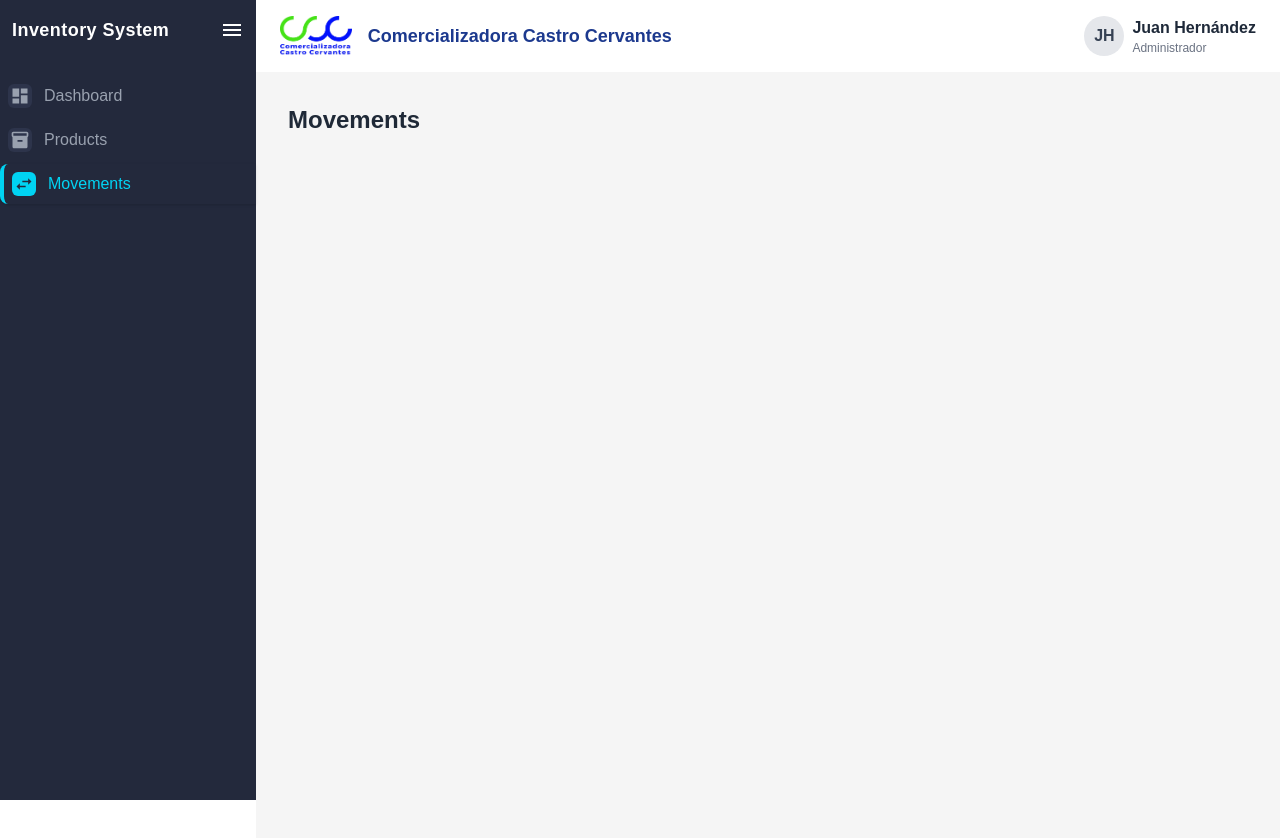
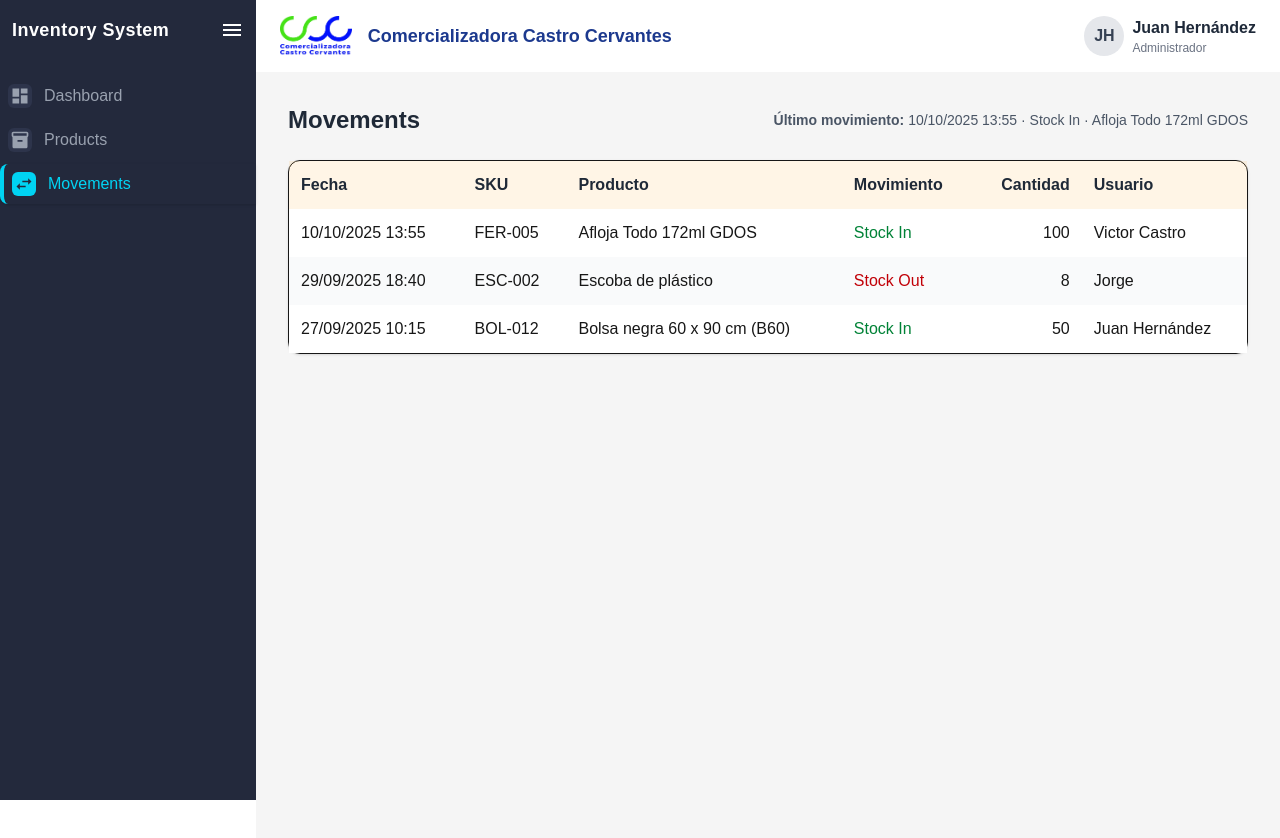
Before and after one commit to Juan-Hernandez-Dev/CCC_Inventory, a Next.js app: page /movements in a window 1280 px wide. Shown: the top 838 px of the page. Built offline with nearby package versions, Linux system fonts and the light colour scheme.

Commit message:
Creacion de tabla de movimientos

```diff
--- a/data/movements.js
+++ b/data/movements.json
@@ -1,5 +1,5 @@
 {
-  "movements" [
+  "movements": [
     {
       "id": "mv-001",
       "date": "2025-09-27T10:15:00Z",
@@ -16,7 +16,16 @@
       "sku": "ESC-002",
       "movement": "Stock Out",
       "quantity": 8,
-      "user": "María López"
+      "user": "Jorge"
+    },
+    {
+      "id": "mv-003",
+      "date": "2025-10-10T13:55:00Z",
+      "product": "Afloja Todo 172ml GDOS",
+      "sku": "FER-005",
+      "movement": "Stock In",
+      "quantity": 100,
+      "user": "Victor Castro"
     }
   ]
 }
--- a/src/app/movements/page.tsx
+++ b/src/app/movements/page.tsx
@@ -1,11 +1,47 @@
 "use client";
 
+import React, { useState, useMemo } from "react";
 import Header from '../../../components/Header';
 import Sidebar from '../../../components/Sidebar';
-import React from "react";
+import movementsData from "../../../data/movements.json";
+
+// Si tienes tipos, ajusta la ruta a tu archivo de tipos:
+export type MovementType = "Stock In" | "Stock Out";
+export interface Movement {
+  id: string;
+  date: string;      // ISO
+  product: string;
+  sku: string;
+  movement: MovementType;
+  quantity: number;
+  user: string;
+}
+
+const fmtDateTime = (iso: string) => {
+  const d = new Date(iso);
+  const dd = String(d.getDate()).padStart(2, "0");
+  const mm = String(d.getMonth() + 1).padStart(2, "0");
+  const yyyy = d.getFullYear();
+  const hh = String(d.getHours()).padStart(2, "0");
+  const mi = String(d.getMinutes()).padStart(2, "0");
+  return `${dd}/${mm}/${yyyy} ${hh}:${mi}`;
+};
 
 export default function MovementsPage() {
-  const [sidebarWidth, setSidebarWidth] = React.useState('64px');
+  const [sidebarWidth, setSidebarWidth] = useState("64px");
+
+  // Soporta { movements: [...] } o arreglo directo [...]
+  const movements: Movement[] = useMemo(
+    () => ((movementsData as any).movements ?? (movementsData as any)) as Movement[],
+    []
+  );
+
+  const sorted = useMemo(
+    () => [...movements].sort((a, b) => new Date(b.date).getTime() - new Date(a.date).getTime()),
+    [movements]
+  );
+
+  const last = sorted[0];
 
   return (
     <div className="flex h-screen" style={{ margin: 0, padding: 0 }}>
@@ -13,9 +49,65 @@ export default function MovementsPage() {
       <div className="flex-1" style={{ marginLeft: sidebarWidth }}>
         <Header />
         <div className="p-8 bg-[#f5f5f5] min-h-screen">
-          <h1 className="text-2xl mb-6 font-bold text-[#1F2937]">
-            Movements
-          </h1>
+          <div className="flex items-center justify-between mb-6">
+            <h1 className="text-2xl font-bold text-[#1F2937]">Movements</h1>
+            <div className="text-sm text-gray-600">
+              {last ? (
+                <>
+                  <span className="font-semibold">Último movimiento: </span>
+                  <span>{fmtDateTime(last.date)} · {last.movement} · {last.product}</span>
+                </>
+              ) : (
+                <span>Sin movimientos aún</span>
+              )}
+            </div>
+          </div>
+
+          <div className="bg-white rounded-xl shadow border">
+            <table className="w-full border-collapse">
+              <thead>
+                <tr className="bg-[#FFB34922] text-[#1F2937]">
+                  <th className="p-3 text-left">Fecha</th>
+                  <th className="p-3 text-left">SKU</th>
+                  <th className="p-3 text-left">Producto</th>
+                  <th className="p-3 text-left">Movimiento</th>
+                  <th className="p-3 text-right">Cantidad</th>
+                  <th className="p-3 text-left">Usuario</th>
+                </tr>
+              </thead>
+              <tbody>
+                {sorted.map((m) => (
+                  <tr key={m.id} className="odd:bg-white even:bg-gray-50">
+                    <td className="p-3">{fmtDateTime(m.date)}</td>
+                    <td className="p-3">{m.sku}</td>
+                    <td className="p-3">{m.product}</td>
+                    <td className="p-3">
+                      <span
+                        className={
+                          m.movement === "Stock In"
+                            ? "text-green-700 font-medium"
+                            : "text-red-700 font-medium"
+                        }
+                      >
+                        {m.movement}
+                      </span>
+                    </td>
+                    <td className="p-3 text-right">{m.quantity}</td>
+                    <td className="p-3">{m.user}</td>
+                  </tr>
+                ))}
+
+                {sorted.length === 0 && (
+                  <tr>
+                    <td className="p-6 text-center text-gray-500" colSpan={6}>
+                      No hay movimientos aún.
+                    </td>
+                  </tr>
+                )}
+              </tbody>
+            </table>
+          </div>
+
         </div>
       </div>
     </div>
--- a/src/app/page.tsx
+++ b/src/app/page.tsx
@@ -4,16 +4,50 @@ import Header from '../../components/Header';
 import Sidebar from '../../components/Sidebar';
 import React from "react";
 import data from '../../data/productos.json';
+import movementsData from "../../data/movements.json";
 import { MdInventory2, MdError, MdSyncAlt, MdWarning, MdCancel } from "react-icons/md";
+import type { Movement } from "../types_movements/movements";
 
 export default function Page() {
   const [sidebarWidth, setSidebarWidth] = React.useState('64px');
 
-  // Card Metrics
-  const totalProducts = data.productos.length;
-  const lowStock = data.productos.filter(p => p.stock <= 5).length;
-  const recentMovements = 45; // Example static number
-  const lastMovement = "27/09/2025"; // Example static date
+  // --- Métricas de productos ---
+  const totalProducts = (data as any).productos.length;
+  const lowStock = (data as any).productos.filter((p: any) => p.stock <= 5).length;
+
+  // --- Helper: dd/MM/yyyy ---
+  const formatDate = (d: Date) => {
+    const dd = String(d.getDate()).padStart(2, "0");
+    const mm = String(d.getMonth() + 1).padStart(2, "0");
+    const yyyy = d.getFullYear();
+    return `${dd}/${mm}/${yyyy}`;
+  };
+
+  // --- Movimientos desde JSON ---
+  // Soporta ambas estructuras: { movements: [...] } o directamente [...]
+  const movements: Movement[] =
+    ((movementsData as any).movements ?? (movementsData as any)) as Movement[];
+
+  // Último movimiento (fecha más reciente)
+  const lastMovementDate: Date | null =
+    movements.length > 0
+      ? movements
+          .map(m => new Date(m.date))
+          .sort((a, b) => b.getTime() - a.getTime())[0]
+      : null;
+
+  const lastMovement = lastMovementDate ? formatDate(lastMovementDate) : "—";
+
+  // Movimientos de HOY (para la tarjeta “RECENT MOVEMENTS”)
+  const startOfToday = new Date();
+  startOfToday.setHours(0, 0, 0, 0);
+  const startOfTomorrow = new Date(startOfToday);
+  startOfTomorrow.setDate(startOfTomorrow.getDate() + 1);
+
+  const recentMovements = movements.filter(m => {
+    const d = new Date(m.date);
+    return d >= startOfToday && d < startOfTomorrow;
+  }).length;
 
   return (
     <div className="flex h-screen" style={{ margin: 0, padding: 0 }}>
@@ -25,11 +59,11 @@ export default function Page() {
           <h1 className="text-2xl mb-4" style={{ fontWeight: 'bold', color: '#1F2937' }}>
             Dashboard Statistics
           </h1>
+
           <div className="grid grid-cols-1 sm:grid-cols-3 gap-6 mb-8">
             {/* Total Products */}
             <div className="bg-white rounded-xl shadow p-8 flex flex-col justify-between min-h-[180px] border border-gray-200">
               <div className="flex items-center justify-between">
-                {/* Total Products */}
                 <span className="text-base font-bold text-gray-500 tracking-wide">TOTAL PRODUCTS</span>
                 <span className="bg-gray-100 rounded-full p-3">
                   <MdInventory2 className="text-[#3F54CE]" size={36} />
@@ -39,11 +73,11 @@ export default function Page() {
                 <span className="text-5xl font-extrabold text-[#3F54CE]">{totalProducts}</span>
                 <span className="text-3xl font-extrabold text-[#3F54CE]">Products</span>
               </div>
-              {/* Example static change indicator */}
               <div className="text-base text-green-600 font-semibold flex items-center gap-1">
                 ↑ +5% since Last Week
               </div>
             </div>
+
             {/* Low Stock */}
             <div className="bg-white rounded-xl shadow p-8 flex flex-col justify-between min-h-[180px] border border-gray-200">
               <div className="flex items-center justify-between">
@@ -56,11 +90,11 @@ export default function Page() {
                 <span className="text-5xl font-extrabold text-[#FF3B3B]">{lowStock}</span>
                 <span className="text-3xl font-extrabold text-[#FF3B3B]">Products</span>
               </div>
-              {/* Example static change indicator */}
               <div className="text-base text-red-500 font-semibold flex items-center gap-1">
                 ↓ +5% since Last Week
               </div>
             </div>
+
             {/* Recent Movements */}
             <div className="bg-white rounded-xl shadow p-8 flex flex-col justify-between min-h-[180px] border border-gray-200">
               <div className="flex items-center justify-between">
@@ -78,6 +112,7 @@ export default function Page() {
               </div>
             </div>
           </div>
+
           {/* Low Stock Products Table */}
           <div className="bg-[#f5f5f5] p-6 rounded-xl shadow mb-8">
             <h1 className="text-2xl mb-4" style={{ fontWeight: 'bold', color: '#1F2937' }}>Low Stock Products</h1>
@@ -92,9 +127,9 @@ export default function Page() {
                 </tr>
               </thead>
               <tbody>
-                {data.productos
-                  .filter(p => p.estado === "Restock Soon" || p.estado === "Out of Stock")
-                  .map((p, idx) => (
+                {(data as any).productos
+                  .filter((p: any) => p.estado === "Restock Soon" || p.estado === "Out of Stock")
+                  .map((p: any, idx: number) => (
                     <tr key={p.sku} className={idx % 2 === 0 ? "bg-white" : "bg-gray-100"}>
                       <td className="p-2 text-center">{p.sku}</td>
                       <td className="p-2 text-left">{p.nombre}</td>
--- /dev/null
+++ b/src/types_movements/movements.ts
@@ -0,0 +1,11 @@
+export type MovementType = "Stock In" | "Stock Out";
+
+export interface Movement {
+  id: string;
+  date: string;          // ISO string
+  product: string;
+  sku: string;
+  movement: MovementType;
+  quantity: number;
+  user: string;
+}
```
